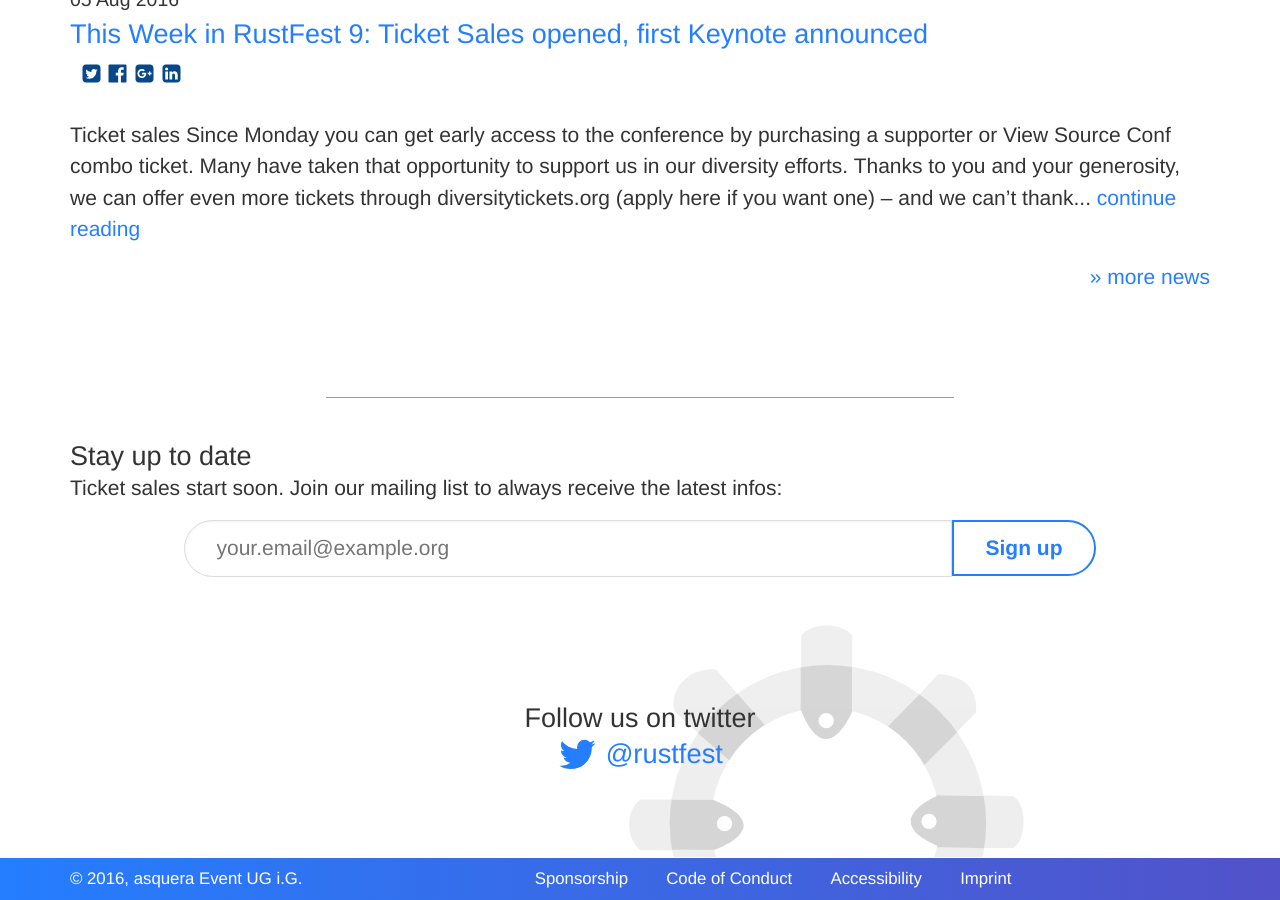
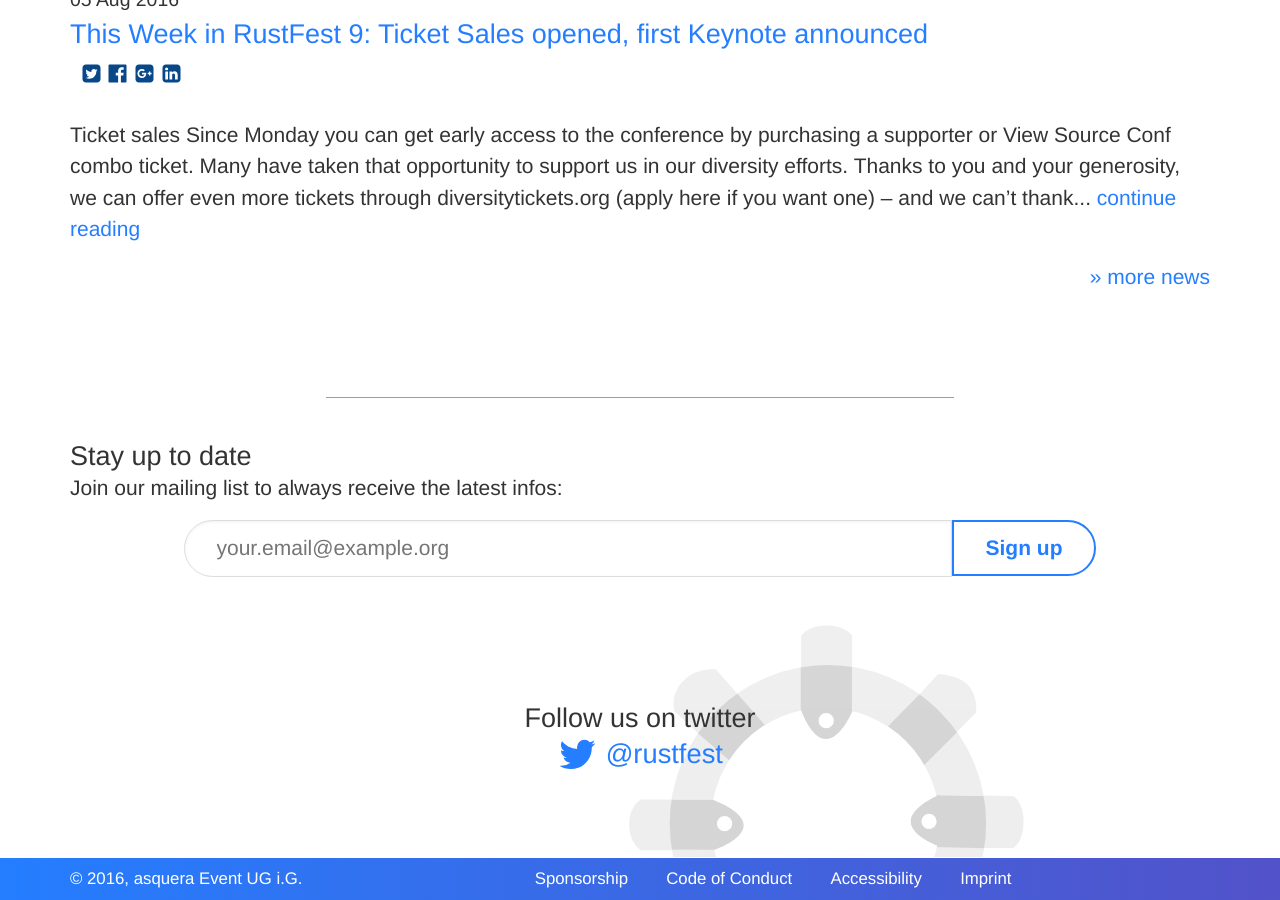
Before and after one commit to RustFestEU/blog.rustfest.eu, a Jekyll site: the page built from index.html, in a window 1280 px wide and 900 px high, scrolled down 3610 px. Built offline with Jekyll 4.4.1, drawn with Linux system fonts in a browser that asks for light colours.

Commit message:
Ticket sales have started

```diff
--- a/index.html
+++ b/index.html
@@ -191,7 +191,7 @@
     <h2>Stay up to date</h2>
     <form id="mailchimpForm" class="formInput"  action="https://{{site.mailchimp.server}}/subscribe/post" method="POST">
       <p>
-        Ticket sales start soon. Join our mailing list to always receive the latest infos:
+        Join our mailing list to always receive the latest infos:
       </p>
       <input type="hidden" value="{{site.mailchimp.user}}" name="u" />
       <input type="hidden" value="{{site.mailchimp.id}}" name="id" />
```
